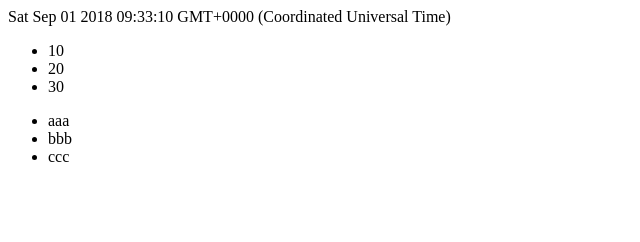
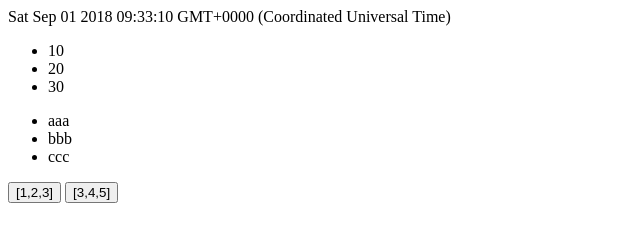
Before and after one commit to arkenidar/ractive_examples, a plain HTML site: page ejs_tutorial.html in a window 1280 px wide. Shown: the whole page, without its empty margins (0-640 px from the left). Drawn offline with Linux system fonts and the light colour scheme.

Commit message:
Eval.js ... embedding in HTML a JS evaluation, also live and reactive.

```diff
--- a/ejs_tutorial.html
+++ b/ejs_tutorial.html
@@ -15,11 +15,19 @@ function evalElement(selector){
 }
 document.addEventListener("DOMContentLoaded", () => evalElement('script[type=eval]') )
 setInterval( () => evalElement('script[type=eval]') )
+
+var array=[]
 </script>
 
 <script type="eval">new Date()</script>
 <script type="eval">ulFromArray([10,20,30])</script>
 <script type="eval">ulFromArray(['aaa','bbb','ccc'])</script>
+
+<script type="eval">ulFromArray(array)</script>
+
+<button onclick="array=[1,2,3]">[1,2,3]</button>
+<button onclick="array=[3,4,5]">[3,4,5]</button>
+
 <script>
 function ulFromArray(array){
     var html='<ul>'
```
Also changed, not shown: index.html (+2 -0 lines).
